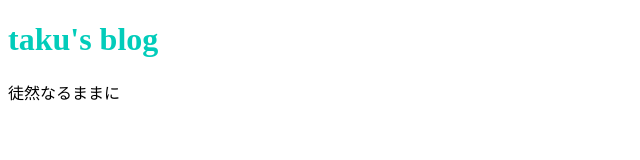
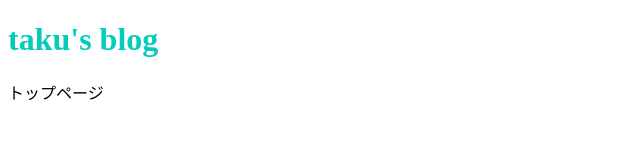
Before and after one commit to rokataku/rokataku.github.io, a plain HTML site: page index.html in a window 1280 px wide. Shown: the full height of the page, 0-640 px from the left. Drawn offline with Linux system fonts and the light colour scheme.

Commit message:
Update index.html

```diff
--- a/index.html
+++ b/index.html
@@ -2,11 +2,11 @@
 <html>
   <head>
     <meta charset="utf-8">
-    <title>Progate</title>
+    <title>渋井拓税理士事務所</title>
     <link rel="stylesheet" href="stylesheet.css">
   </head>
   <body>
     <h1 class="title">taku's blog</h1>
-    <p>徒然なるままに</p>
+    <p>トップページ</p>
   </body>
 </html>
```
